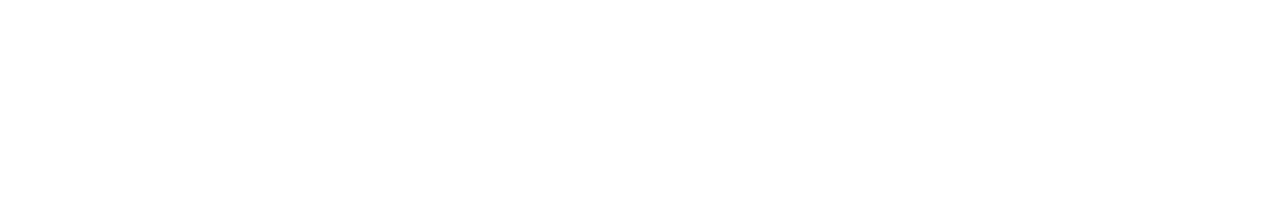
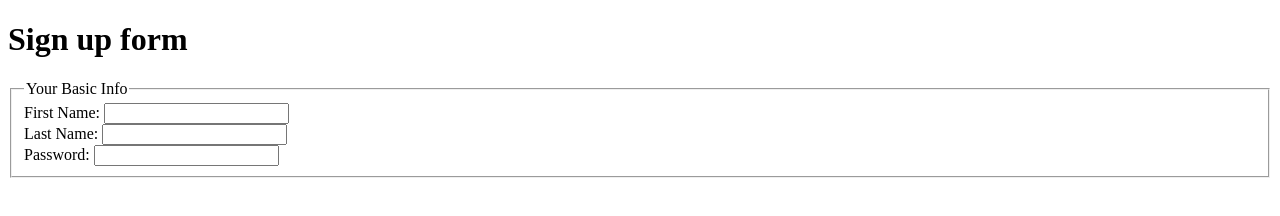
Before and after one commit to DanSandvig/NSACHTMLCSSTest, a plain HTML site: page forms.html in a window 1280 px wide. Drawn offline with Linux system fonts and the light colour scheme.

Commit message:
DS: Added name, email and password fields

```diff
--- a/forms.html
+++ b/forms.html
@@ -0,0 +1,23 @@
+<!DOCTYPE html>
+<html lang="en">
+<head>
+    <meta charset="UTF-8">
+    <meta http-equiv="X-UA-Compatible" content="IE=edge">
+    <meta name="viewport" content="width=device-width, initial-scale=1.0">
+    <title>Forms Task</title>
+</head>
+<body>
+    <form method="post" action="index.html">
+        <h1>Sign up form</h1>
+        <fieldset>
+            <legend>Your Basic Info</legend>
+            <label for="fname">First Name: </label>
+            <input type="text" name="fname"><br/>
+            <label for="sname">Last Name: </label>
+            <input type="text" name="lname"><br/>
+            <label for="password">Password: </label>
+            <input type="password" name="password">
+        </fieldset>
+    </form>
+</body>
+</html>
```
Also changed, not shown: index3.html (+6 -0 lines).
